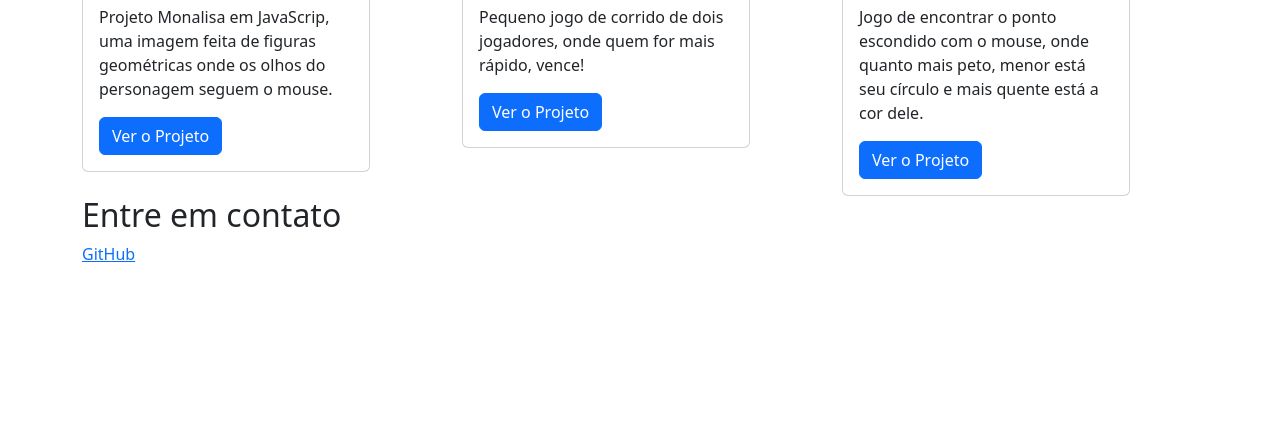
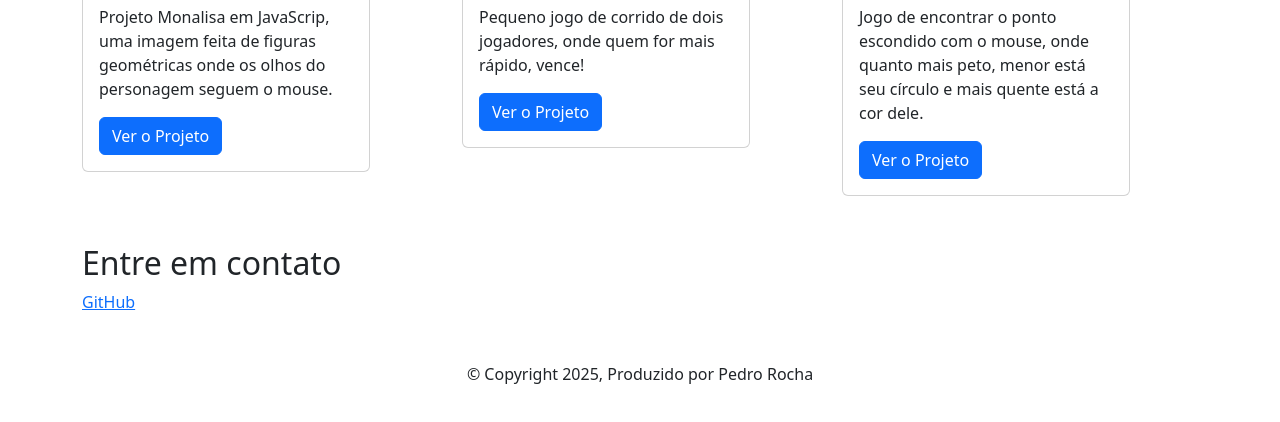
Before and after one commit to Rochapeo/portifolio, a plain HTML site: page index.html in a window 1280 px wide. Shown: the part 322-744 px from the top of the page. Drawn offline with nearby package versions, Linux system fonts and the light colour scheme.

Commit message:
Update index.html

```diff
--- a/index.html
+++ b/index.html
@@ -71,11 +71,12 @@
 
     </main>
 
-    <footer class="container">
+    <footer class="container py-5">
         <h2>Entre em contato</h2>
       <div>
         <a href="https://github.com/Rochapeo/portifolio">GitHub</a>
       </div>
+      <p class="my-5 text-center">© Copyright 2025, Produzido por Pedro Rocha</p>
     </footer>
 </body>
 
```
